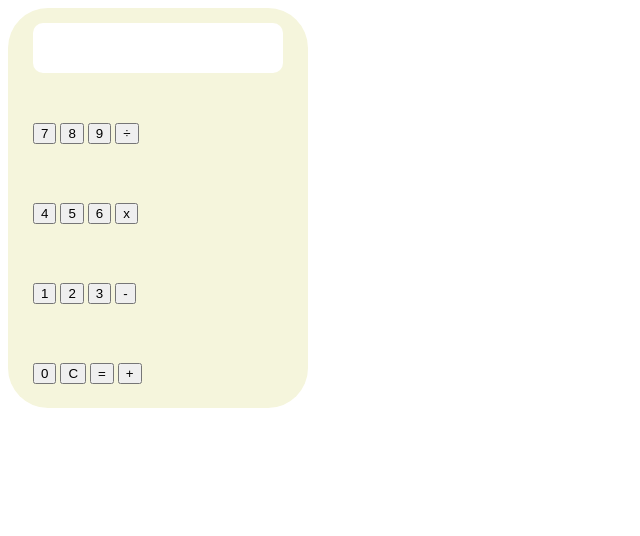
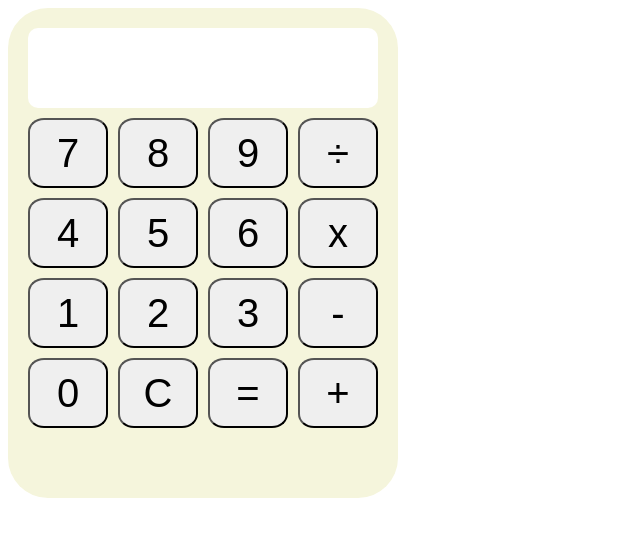
Before and after one commit to Marrrizh/Calculater, a plain HTML site: page index.html in a window 1280 px wide. Shown: the whole page, without its empty margins (0-640 px from the left). Drawn offline with Linux system fonts and the light colour scheme.

Commit message:
Change structure of calculator, editing css styles

```diff
--- a/index.html
+++ b/index.html
@@ -9,30 +9,30 @@
 <body>
     <div class="calculator">
         <div class="display"></div>
-        <div class="row">
+       <!-- Первый ряд кнопок -->
             <button class="number">7</button>
             <button class="number">8</button>
             <button class="number">9</button>
             <button class="operator">÷</button>
-        </div>
-        <div class="row">
+
+        <!-- Второй ряд кнопок -->
          <button class="number">4</button>
          <button class="number">5</button>
          <button class="number">6</button>
          <button class="operator">x</button>
-        </div>
-        <div class="row">
+
+        <!-- Третий ряд кнопок -->
          <button class="number">1</button>
          <button class="number">2</button>
          <button class="number">3</button>
          <button class="operator">-</button>
-        </div>
-        <div class="row">
+
+      <!-- Четвертый ряд кнопок -->
            <button class="number">0</button>
          <button class="clear">C</button>
          <button class="equals">=</button>
          <button class="operator">+</button>
-        </div>
+
     </div>
     <script src="script.js"></script>
 </body>
--- a/style.css
+++ b/style.css
@@ -1,20 +1,28 @@
 .calculator {
- width: 300px;
- height: 400px;
+ width: 350px;
+ height: 450px;
 display: grid;
 gap:10px;
-grid-template-rows: 80px;
-grid-auto-rows: 70px;
-justify-content: space-evenly;
-align-items: center;
+grid-template-columns: repeat(4, 1fr); /* 4 одинаковые колонки */
+grid-template-rows:80px repeat(4, 70px); /* экран + 4 ряда кнопок */
 background-color: beige;
 border-radius: 40px;
+ padding: 20px;
 }
 
 .display{
-    width: 250px;
-    height: 50px;
+    grid-column: 1/-1;
     border-radius: 10px;
-    border-width: 2px;
+   width: auto;
+   height: 100%;
     background-color: rgb(255, 255, 255);
     border-color: rgb(92, 88, 88);
+}
+
+button{
+
+    width: 100%; /* Занимает всю ширину колонки */
+    height: 100%;
+    border-radius:20%;
+    font-size: 40px;
+}
```
